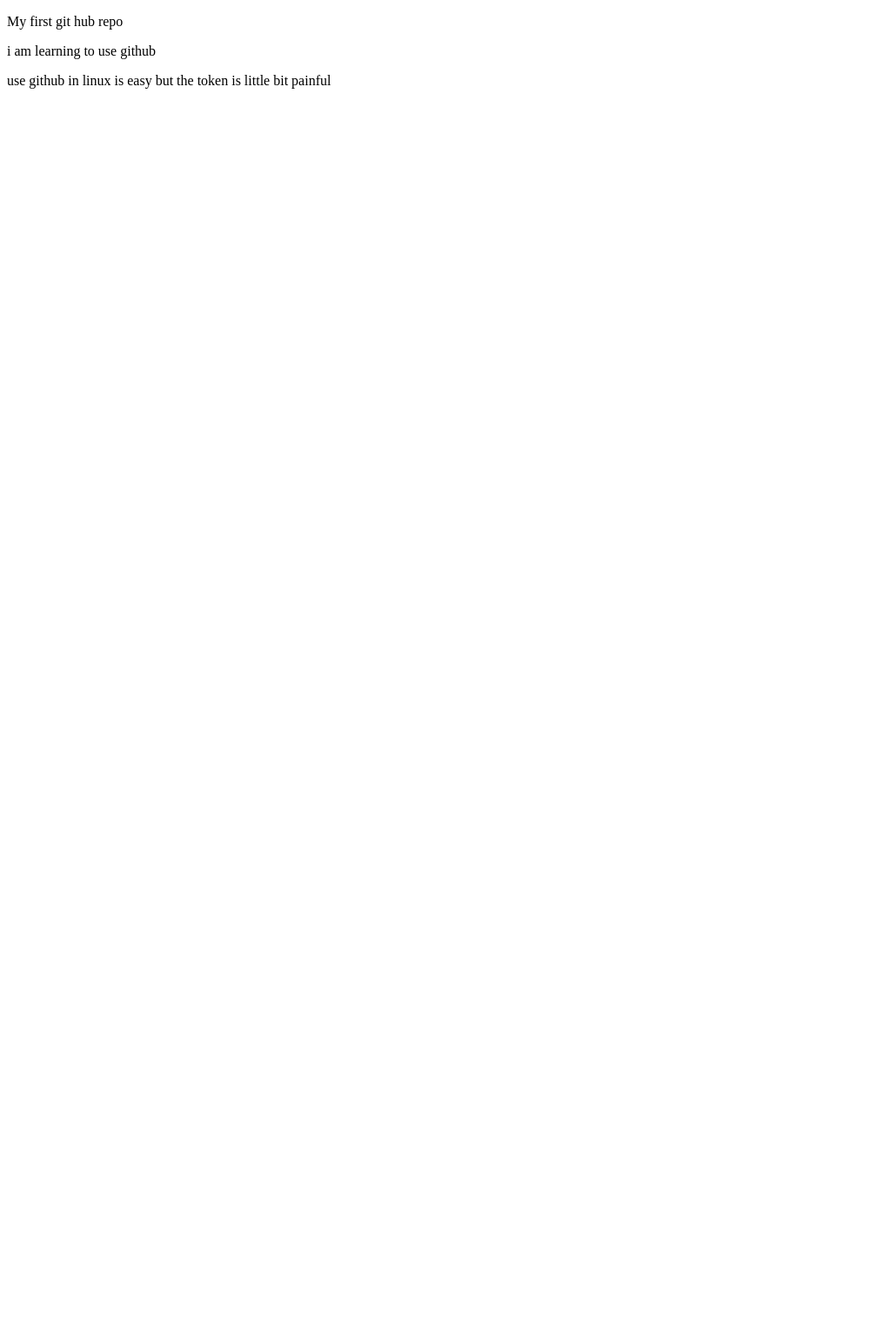
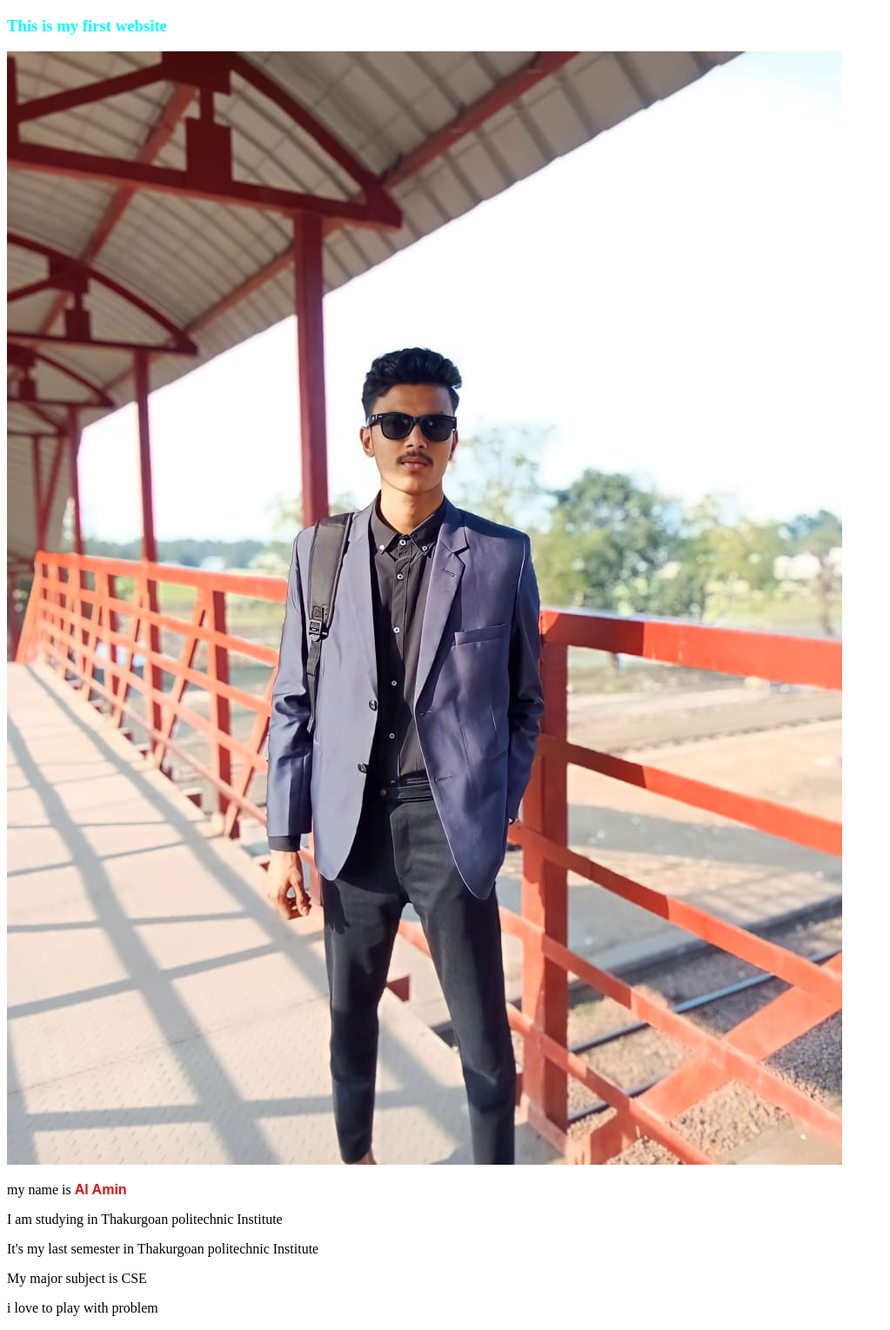
Before and after one commit to amin11229900/my-first-github-repo, a plain HTML site: page index.html in a window 1280 px wide. Shown: the whole page at 87% size, without its empty margins (0-1023 px from the left). Before the commit the page ends 800 px from the top, so only its background shows below. Drawn offline with Linux system fonts and the light colour scheme.

Commit message:
trying to build a website

```diff
--- a/index.html
+++ b/index.html
@@ -4,12 +4,17 @@
     <meta charset="UTF-8">
     <meta name="viewport" content="width=device-width, initial-scale=1.0">
     <title>my first github repo</title>
+    <link rel="stylesheet" href="style.css">
  </head>
  <body>
-    <p>
-        My first git hub repo
-    </p>
-    <p>i am learning to use github</p>
-    <p>use github in linux is easy but the token is little bit painful</p>
+   <h3>This is my first website </h3>
+   <img src="/WhatsApp Image 2024-02-11 at 11.22.00 PM.jpeg" alt="">
+   <p>
+      my name is <span id="name">Al Amin</span>
+   </p>
+   <P>I am studying in Thakurgoan politechnic Institute</P>
+   <p> It's my last semester in Thakurgoan politechnic Institute</p>
+   <p>My major subject is CSE</p>
+   <p>i love to play with problem</p>
  </body>
  </html>
--- /dev/null
+++ b/style.css
@@ -0,0 +1,9 @@
+h3{
+    color: aqua;
+}
+
+#name{
+    color: rgb(231, 14, 14);
+    font-weight: bolder;
+    font-family: Arial, Helvetica, sans-serif;
+}
```
Also changed, not shown: WhatsApp Image 2024-02-11 at 11.22.00 PM.jpeg (added).
